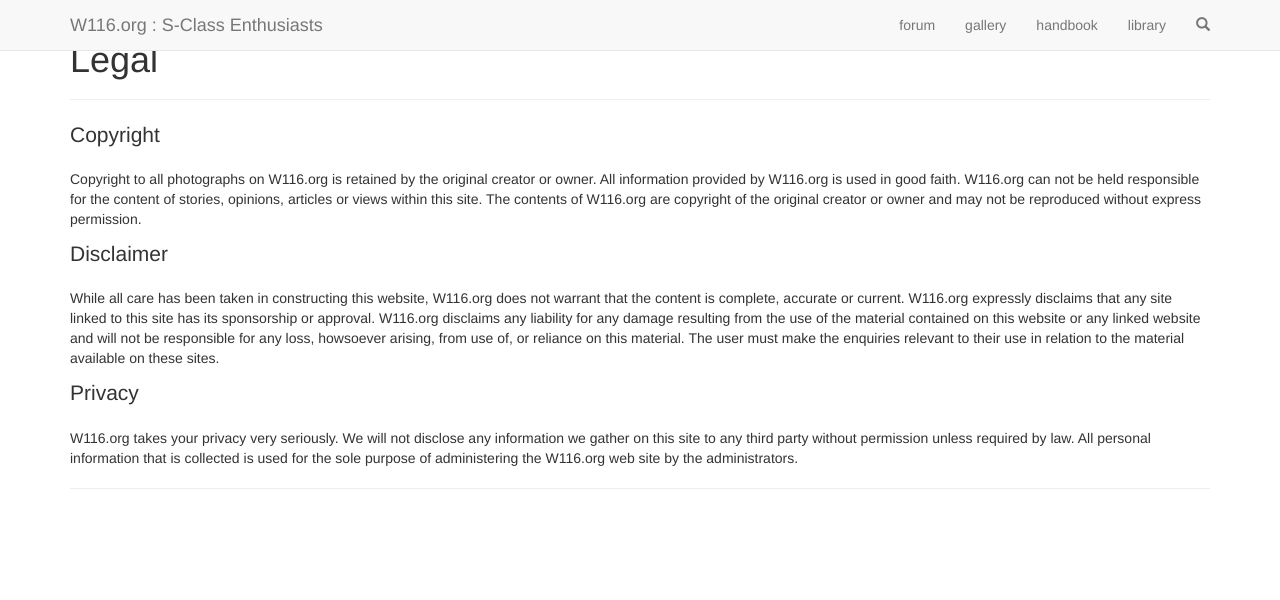
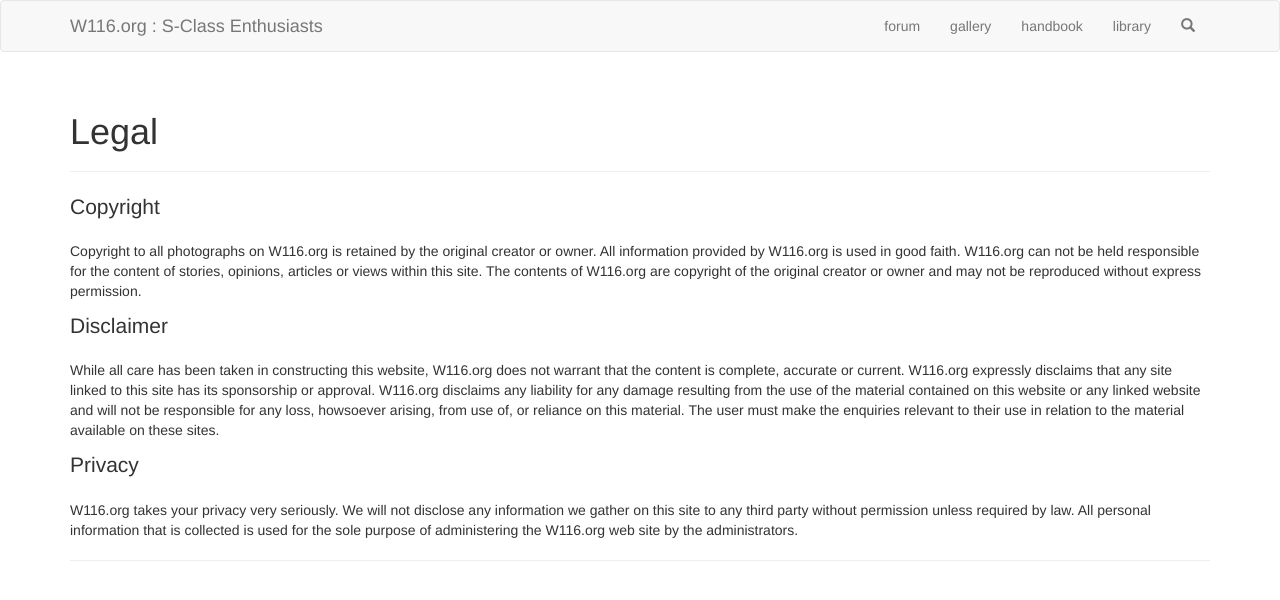
Before and after one commit to W116org/w116org.github.io, a Jekyll site: the page built from legal.html, in a window 1280 px wide. Shown: the top 600 px of the page. Built offline with Jekyll 4.4.1, drawn with Linux system fonts in a browser that asks for light colours; nearby versions of some CDN libraries; comment, search, counter and statistics services are not loaded.

Commit message:
Update navbar.html

```diff
--- a/_includes/navbar.html
+++ b/_includes/navbar.html
@@ -1,4 +1,4 @@
-     <nav class="navbar navbar-fixed-top navbar-default">
+     <nav class="navbar navbar-default">
  <div class="container">
   <div class="navbar-header">
 <a href="/" class="navbar-brand">W116.org : S-Class Enthusiasts</a>
```
